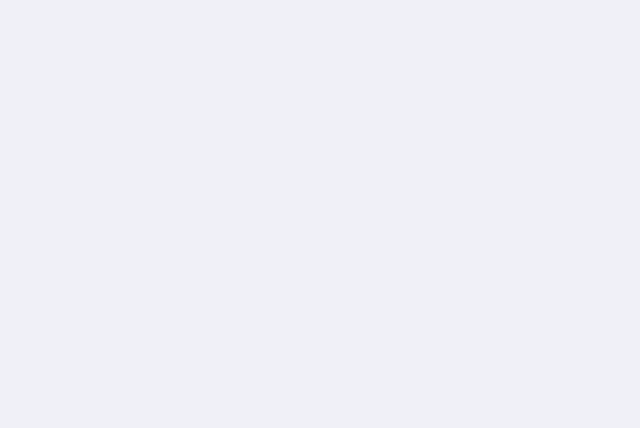
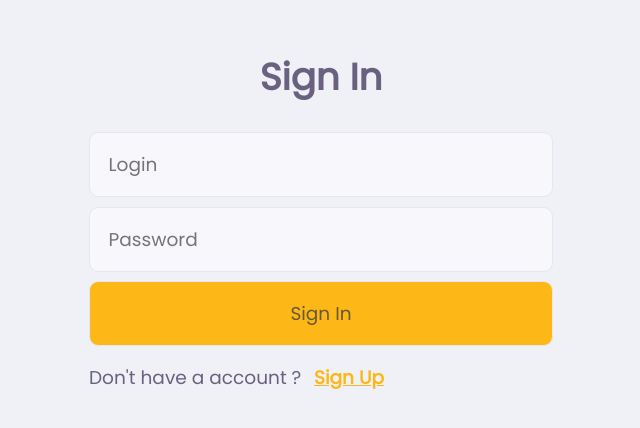
Before and after one commit to VieiraVitor/minion-store, a React (Create React App) app: page / in a window 1280 px wide. Shown: the part 180-608 px from the top of the page, without its empty margins (319-959 px from the left). Built offline with nearby package versions, Linux system fonts and the light colour scheme.

Commit message:
refactor: descomenta rota para página de login

```diff
--- a/src/routes.jsx
+++ b/src/routes.jsx
@@ -5,7 +5,7 @@ import Login from './pages/Login';
 function Routes() {
     return (
         <BrowserRouter>
-            {/* <Route path="/" exact component={Login} />   */}
+            <Route path="/" exact component={Login} />
         </BrowserRouter>
     );
 }
```
